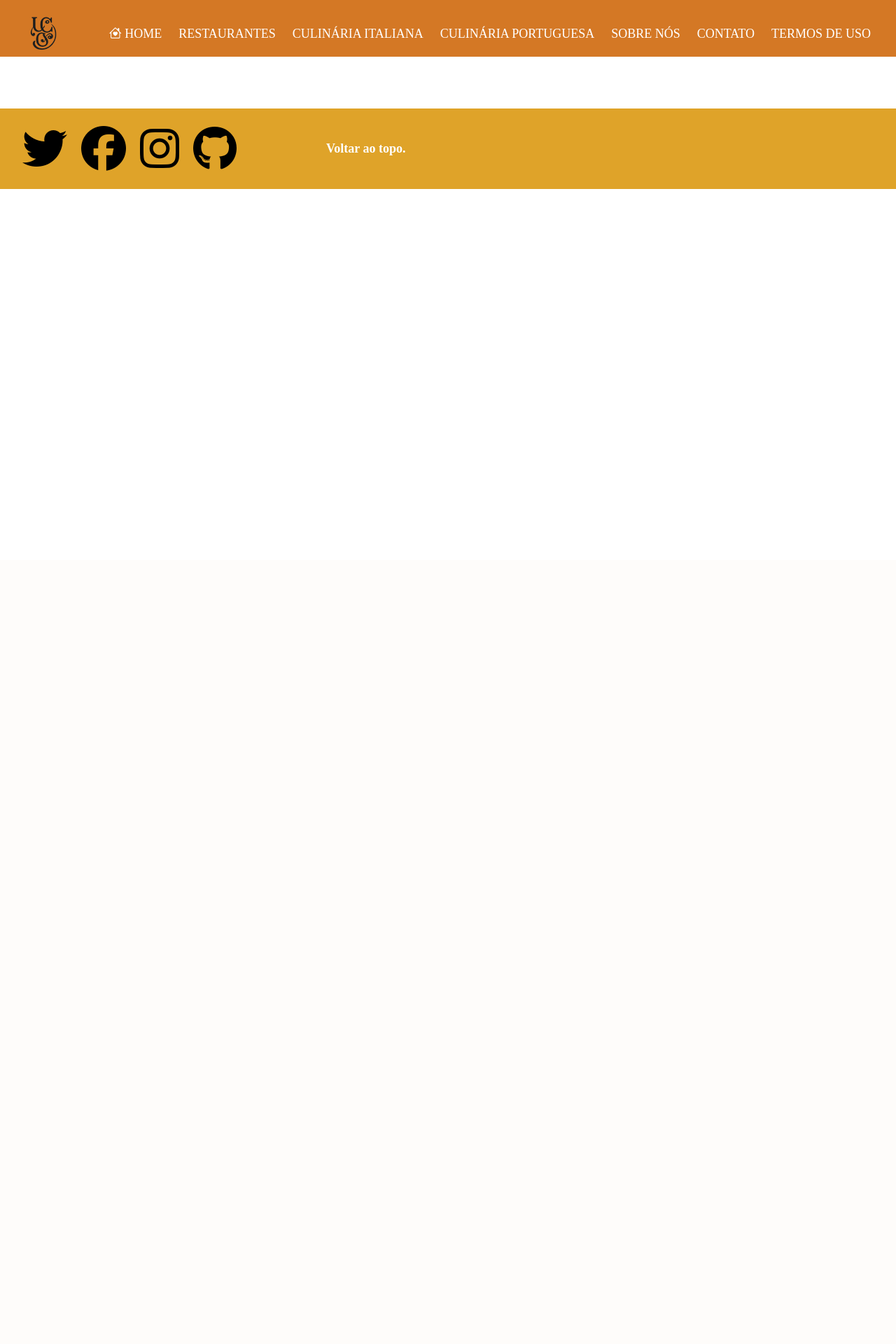
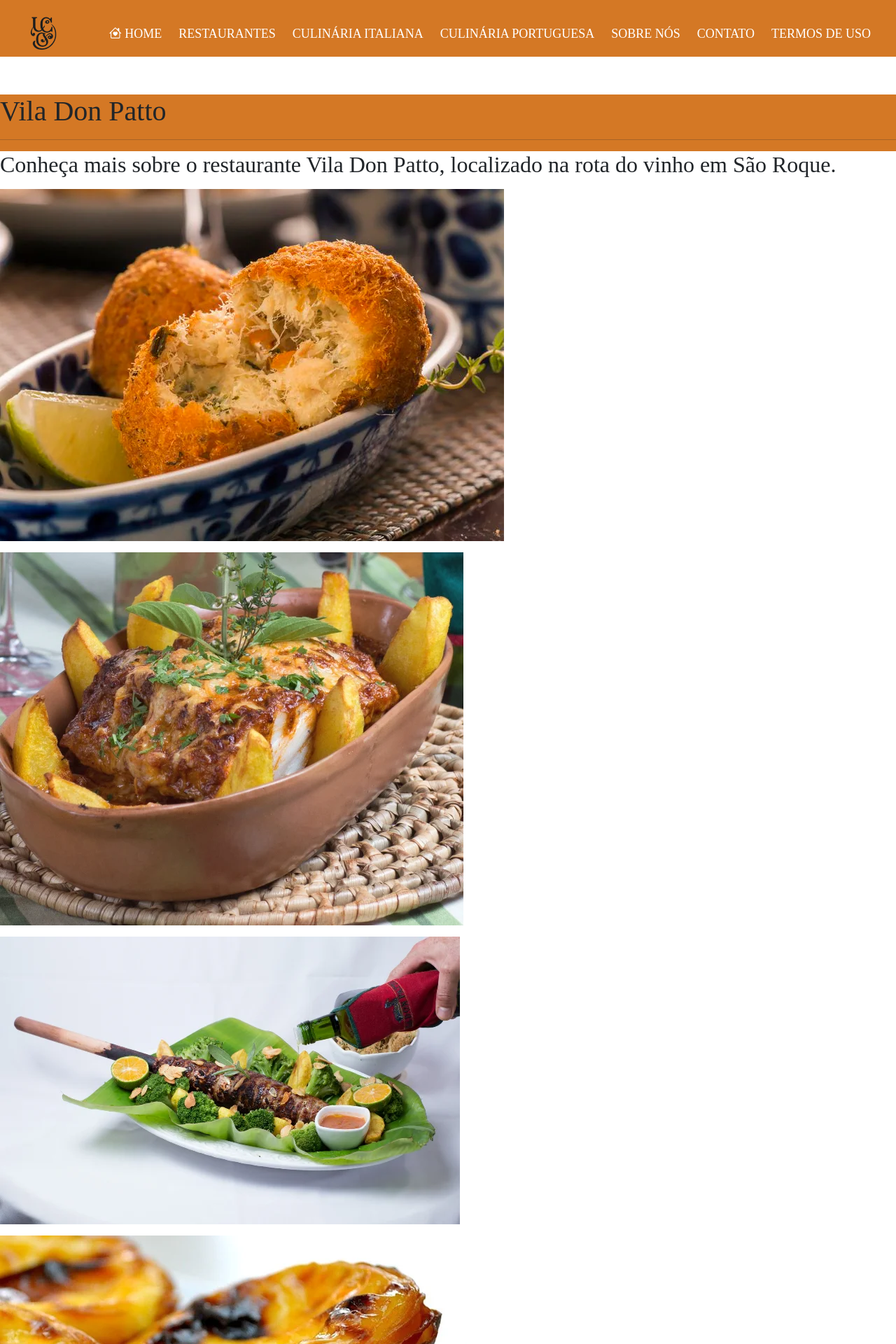
Before and after one commit to steniechini/portal_suc, a PHP site: page /donpatto.php in a window 1280 px wide. Shown: the top 1920 px of the page at 70% size. Before the commit the page ends 270 px from the top, so only its background shows below. Run offline with PHP 8.4, Linux system fonts and the light colour scheme; some libraries are stand-ins or nearby versions; some web fonts are replaced.

Commit message:
desenvolvendo mais a página do don patto, acrescentando imagens. ainda sem css mas até aqui está dando tudo certo

```diff
--- a/donpatto.php
+++ b/donpatto.php
@@ -15,8 +15,37 @@
 </head>
 
 <body>
-<?php include("header.php") ?>
-<?php include("footer.php") ?>
+    <?php include("header.php") ?>
+    <main id="main-donpatto">
+        <section>
+            <header class="header-donpatto">
+                <h1 class="titulo-donpatto">Vila Don Patto</h1>
+                <hr/>
+                <h2 class="subtitulo-donpatto">Conheça mais sobre o restaurante Vila Don Patto, localizado na rota do vinho em São Roque.</h2>
+            </header>
+            <aside> <!--aside de imagens-->
+            <figure><img src="img/donpatto1.webp"/></figure>
+            <figure><img src="img/donpatto2.webp"/></figure>
+            <figure><img src="img/donpatto3.webp"/></figure>
+            <figure><img src="img/donpatto4.webp"/></figure>
+            <figure><img src="img/donpatto5.webp"/></figure>
+            <figure><img src="img/donpatto6.webp"/></figure>
+            </aside>
+        </section>
+        <section id="section-button">
+            <button>
+                <img src="img/arrow.webp"/>
+            </button>
+        </section>
+        <section>
+            <header>
+                <span>cardápio</span>
+                <h2>CONHEÇA MAIS SOBRE O VILA DON PATTO</h2>
+                <p>Dê uma olhada nos pratos mais amados!</p>
+            </header>
+        </section>
+    </main>
+    <?php include("footer.php") ?>
 </body>
 
 </html>
```
Also changed, not shown: img/arrow.webp (added), img/donpatto1.webp (added), img/donpatto2.webp (added), img/donpatto3.webp (added), img/donpatto4.webp (added), img/donpatto5.webp (added), img/donpatto6.webp (added).
